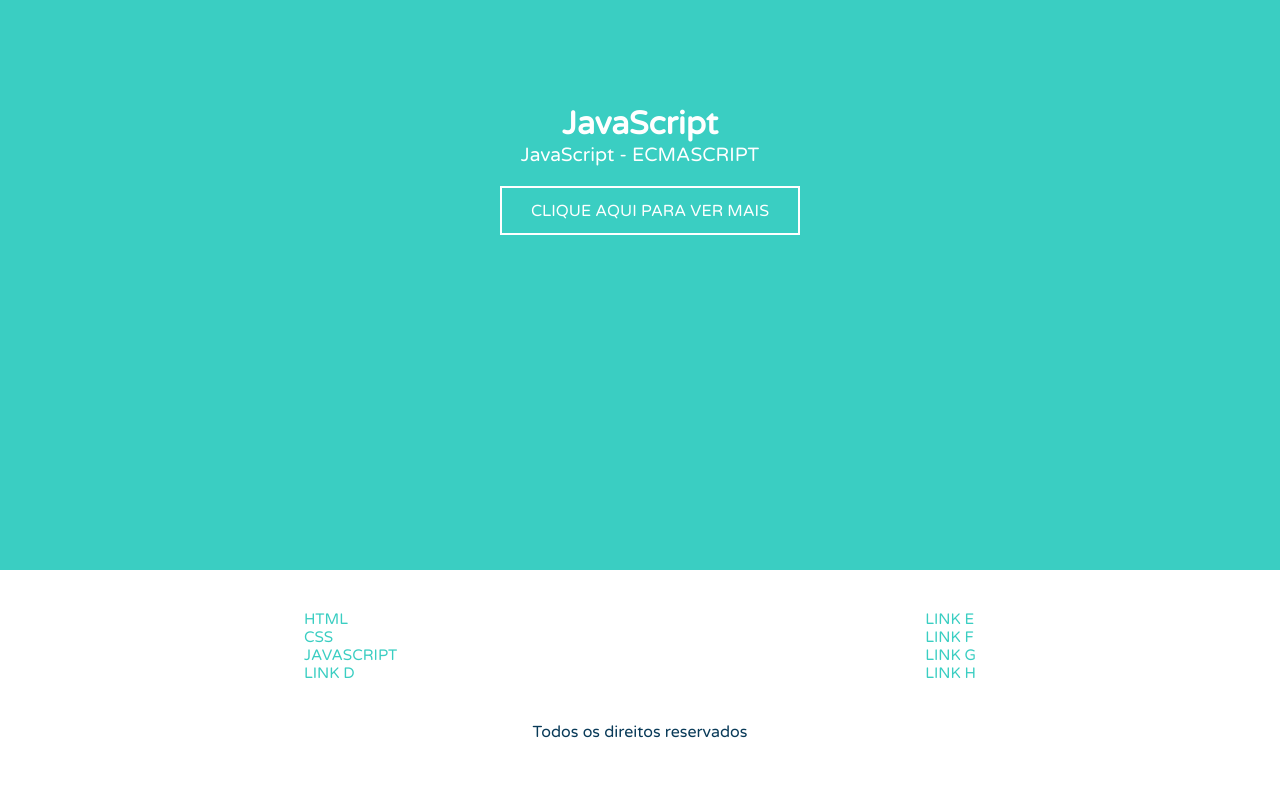
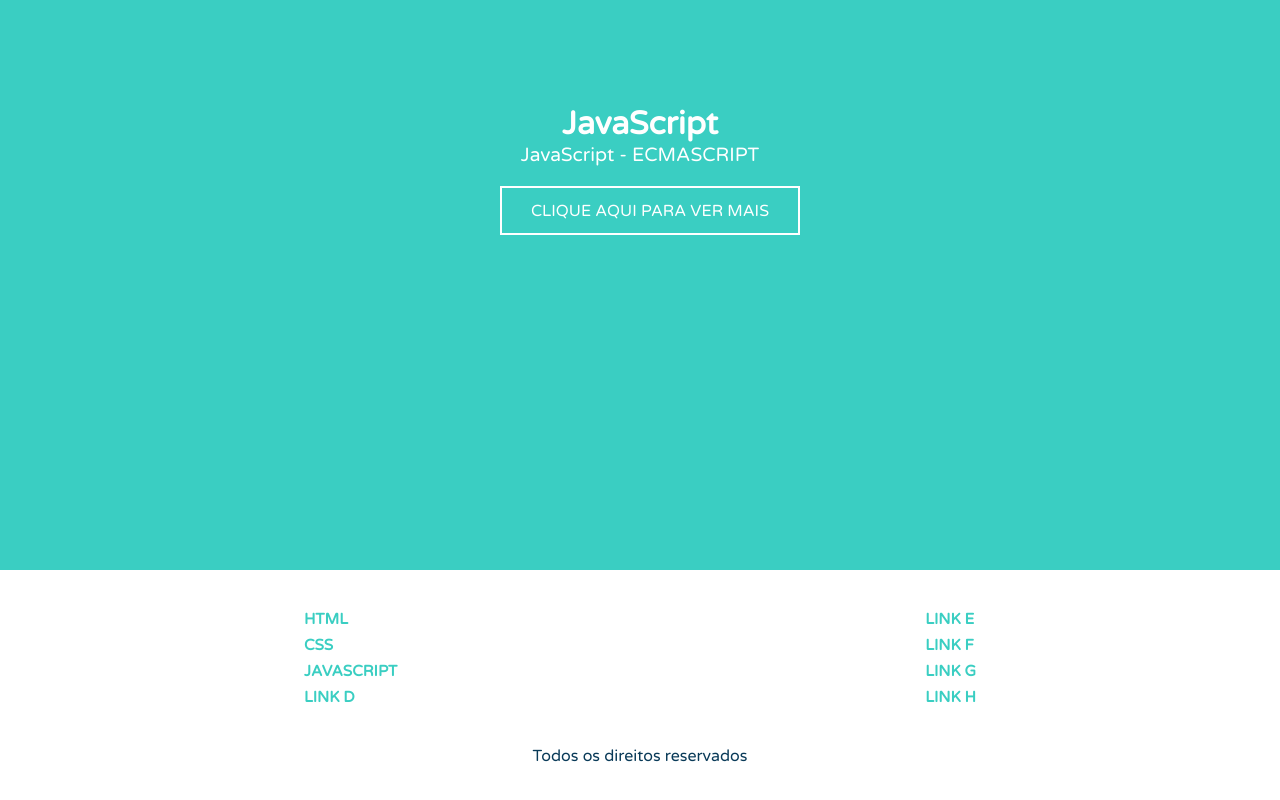
Before and after one commit to yuricavalini/icarros-html, a plain HTML site: page index.html in a window 1280 px wide. Shown: the part 1830-2630 px from the top of the page. Drawn offline with Linux system fonts and the light colour scheme; a script that the page names is missing.

Commit message:
refactor: ajusta a estilização de links do footer

```diff
--- a/css/styles.css
+++ b/css/styles.css
@@ -16,6 +16,7 @@ a {
   text-transform: uppercase;
   text-decoration: none;
   transition: all 0.3s;
+  font-weight: bold;
 }
 
 a:hover {
@@ -159,6 +160,7 @@ header img {
 .footer-links {
   display: grid;
   text-align: left;
+  gap: 8px;
 }
 
 footer {
```
